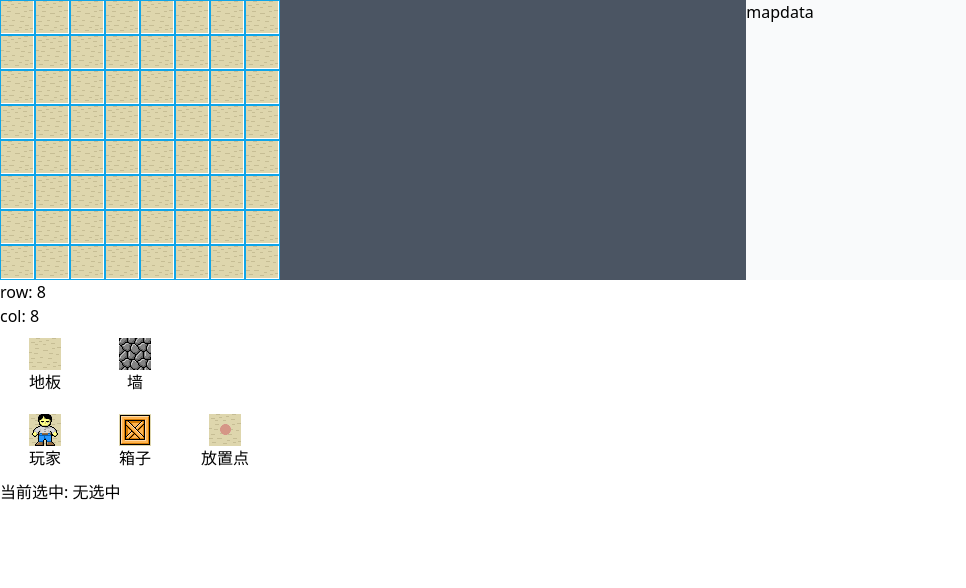
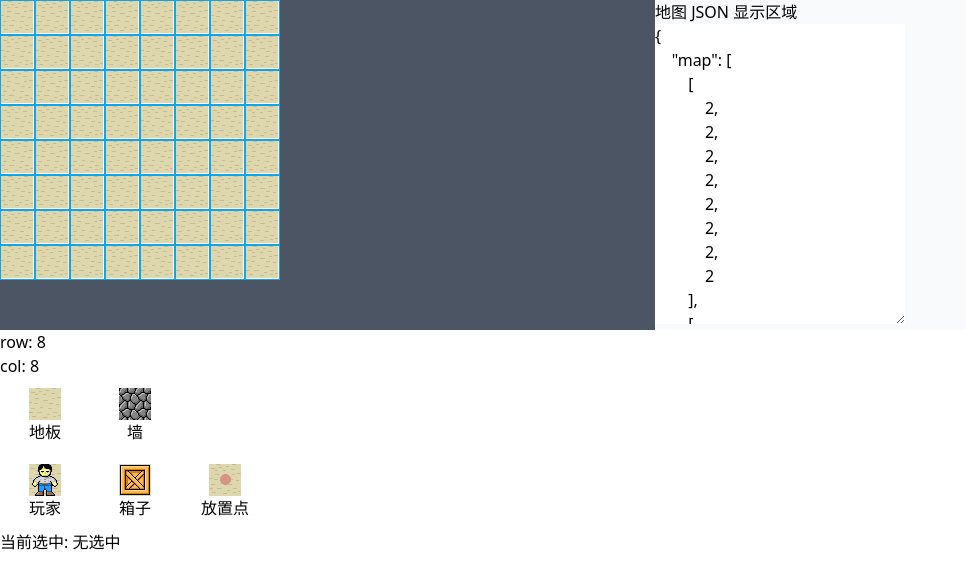
Before and after one commit to mynameszhazh/sokoban, a Vue app: page /#/mapEdit in a window 1280 px wide. Shown: the top 588 px of the page, without its empty margins (0-966 px from the left). Built offline with nearby package versions, Linux system fonts and the light colour scheme.

Commit message:
ci: 地图显示 json

```diff
--- a/src/components/mapEdit/MapDataDisplay.vue
+++ b/src/components/mapEdit/MapDataDisplay.vue
@@ -1,7 +1,43 @@
 <template>
-  <div class="flex-auto bg-gray-50">mapdata</div>
+  <div class="flex-auto bg-gray-50">
+    <div>地图 JSON 显示区域</div>
+    <textarea
+      readonly
+      class="h-[300px] w-[250px]"
+      >{{ JSON.stringify(gameData, null, 4) }}</textarea
+    >
+  </div>
 </template>
 
-<script setup lang="ts"></script>
+<script setup lang="ts">
+import { computed } from 'vue'
+
+import { useMap } from '@/composables/mapEdit/map'
+import { useKeeper } from '@/composables/mapEdit/keeper'
+import { useCargo } from '@/composables/mapEdit/cargo'
+import { usePlacePoint } from '@/composables/mapEdit/placePoint'
+
+const { map } = useMap()
+const { keeper } = useKeeper()
+const { cargos } = useCargo()
+const { placePoints } = usePlacePoint()
+
+const gameData = computed(() => {
+  return {
+    map: map.data.map((row) => {
+      return row.map(({ type }) => {
+        return type
+      })
+    }),
+    player: keeper,
+    cargos: cargos.map(({ x, y }) => {
+      return { x, y }
+    }),
+    placePoints: placePoints.map(({ x, y }) => {
+      return { x, y }
+    })
+  }
+})
+</script>
 
 <style scoped></style>
```
Also changed, not shown: 1 other file (tests, documents, lock files or other folders).
